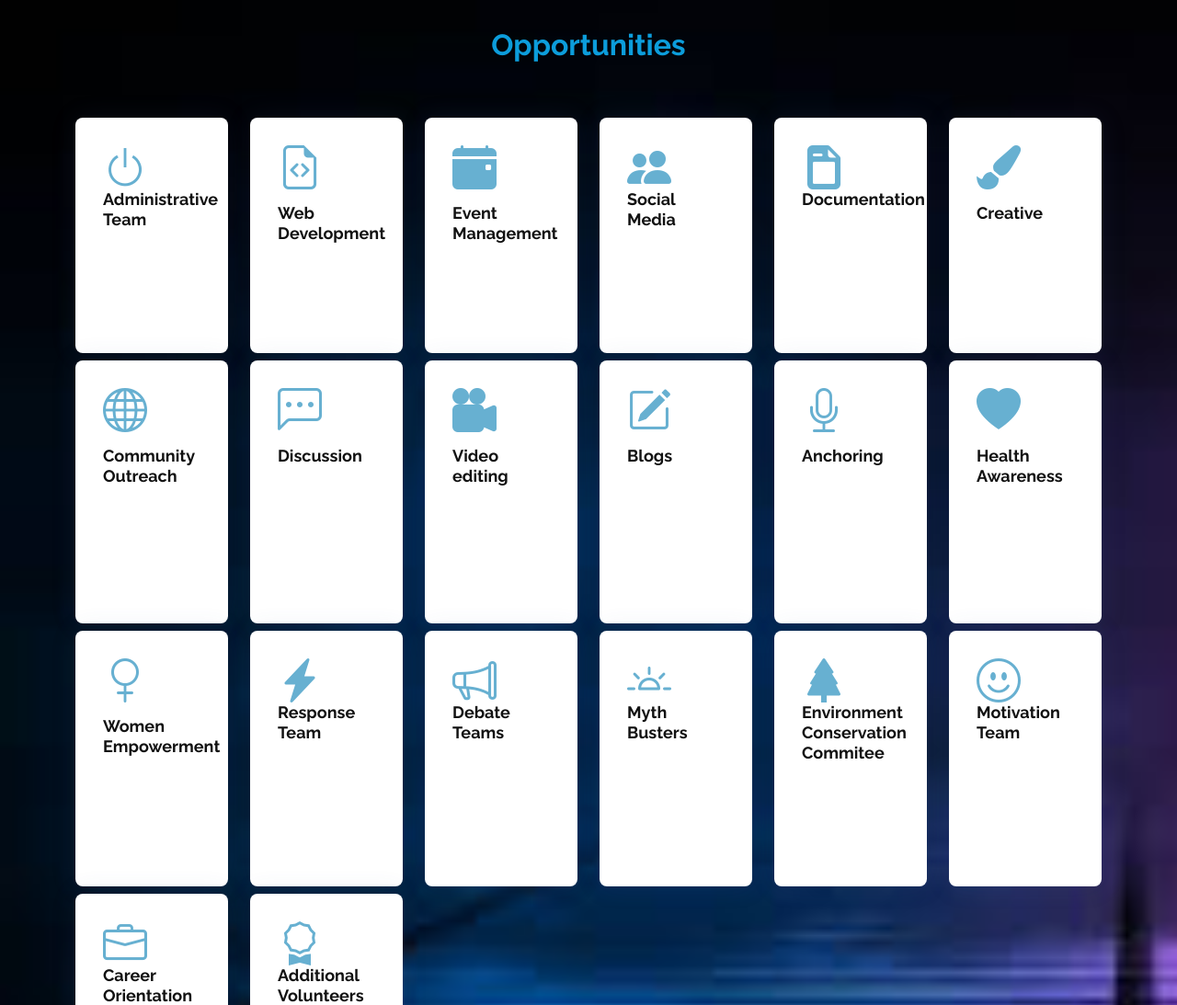
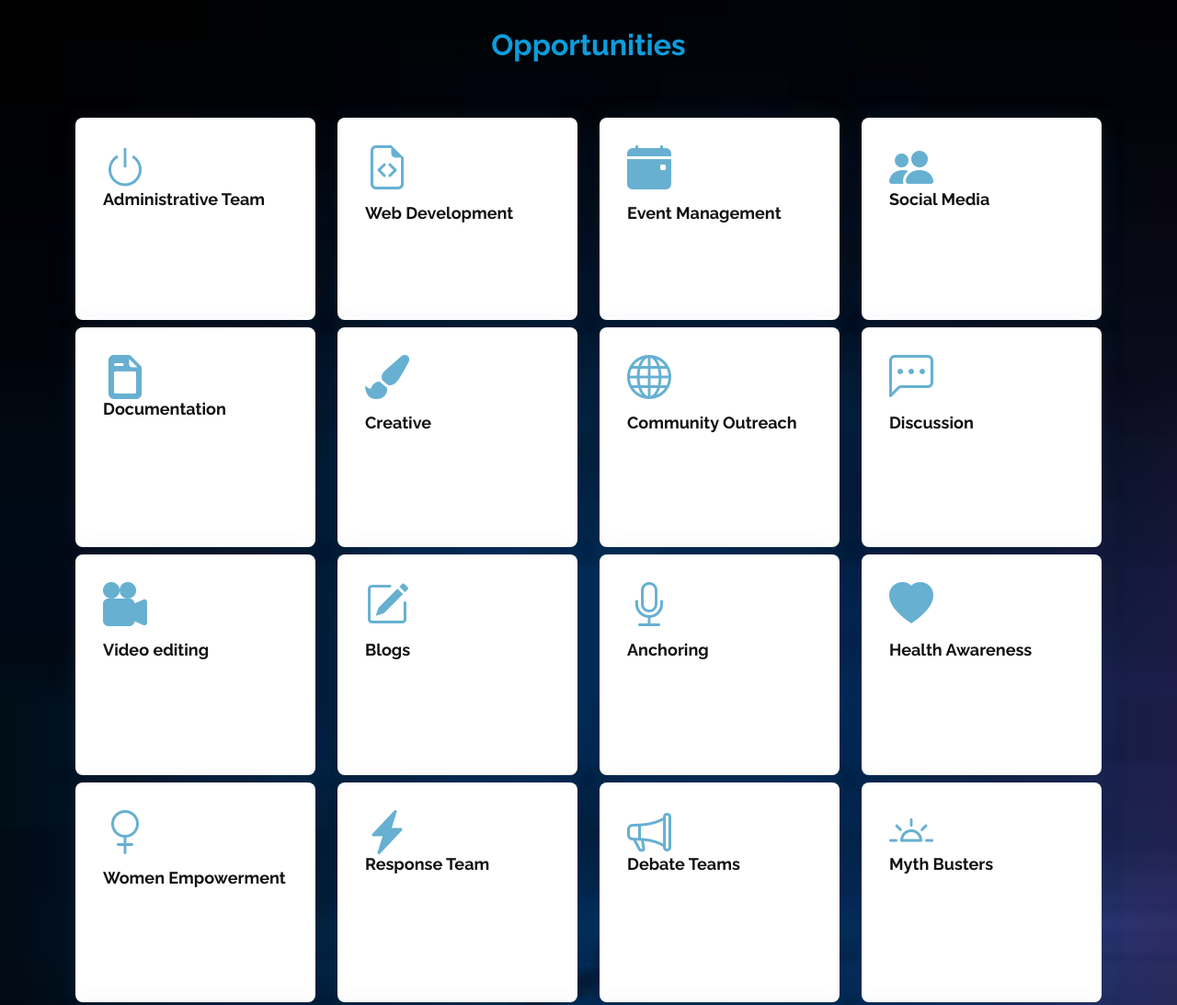
Before and after one commit to nssvitap/NSSVITAP, a plain HTML site: page index.html in a window 1280 px wide. Shown: the part 1780-2873 px from the top of the page at 92% size. Drawn offline with nearby package versions, Linux system fonts and the light colour scheme; a script that the page names is missing.

Commit message:
Reverted all changes to opportunity box

```diff
--- a/assets/css/style.css
+++ b/assets/css/style.css
@@ -710,8 +710,8 @@ section {
 }
 
 .services .description {
-  font-size: 13px;
-  line-height: 15px;
+  font-size: 15px;
+  line-height: 20px;
   margin-bottom: 0;
 }
 
--- a/index.html
+++ b/index.html
@@ -177,7 +177,7 @@
         </div>
 
         <div class="row">
-          <div class="col-md-6 col-lg-2 d-flex align-items-stretch mb-5 mb-lg-0">
+          <div class="col-md-6 col-lg-3 d-flex align-items-stretch mb-5 mb-lg-0">
             <div class="icon-box" data-aos="fade-up" data-aos-delay="300">
               <div class="icon"><i class="bi bi-power"></i>
               <h4 class="title"><a href="">Administrative Team</a></h4>
@@ -186,7 +186,7 @@
             </div>
           </div>
 
-          <div class="col-md-6 col-lg-2 d-flex align-items-stretch mb-5 mb-lg-0">
+          <div class="col-md-6 col-lg-3 d-flex align-items-stretch mb-5 mb-lg-0">
             <div class="icon-box" data-aos="fade-up">
               <div class="icon"><i class="bi bi-file-earmark-code"></i></div>
               <h4 class="title"><a href="">Web Development</a></h4>
@@ -194,7 +194,7 @@
             </div>
           </div>
 
-          <div class="col-md-6 col-lg-2 d-flex align-items-stretch mb-5 mb-lg-0">
+          <div class="col-md-6 col-lg-3 d-flex align-items-stretch mb-5 mb-lg-0">
             <div class="icon-box" data-aos="fade-up" data-aos-delay="200">
               <div class="icon"><i class="bi bi-calendar-event-fill"></i></div>
               <h4 class="title"><a href="">Event Management</a></h4>
@@ -202,7 +202,7 @@
             </div>
           </div>
 
-          <div class="col-md-6 col-lg-2 d-flex align-items-stretch mb-5 mb-lg-0">
+          <div class="col-md-6 col-lg-3 d-flex align-items-stretch mb-5 mb-lg-0">
             <div class="icon-box" data-aos="fade-up" data-aos-delay="100">
               <div class="icon"><i class="bi bi-people-fill"></i>
               <h4 class="title"><a href="">Social Media</a></h4>
@@ -211,7 +211,7 @@
             </div>
           </div>
 
-          <div class="col-md-6 col-lg-2 d-flex align-items-stretch mb-5 mb-lg-0">
+          <div class="col-md-6 col-lg-3 mt-2 d-flex align-items-stretch mb-5 mb-lg-0">
             <div class="icon-box" data-aos="fade-up" data-aos-delay="300">
               <div class="icon"><i class="bi bi-file-earmark-post-fill"></i>
               <h4 class="title"><a href="">Documentation</a></h4>
@@ -220,63 +220,63 @@
             </div>
           </div>
 
-          <div class="col-md-6 col-lg-2 d-flex align-items-stretch mb-5 mb-lg-0">
+          <div class="col-md-6 col-lg-3 mt-2 d-flex align-items-stretch mb-5 mb-lg-0">
             <div class="icon-box" data-aos="fade-up" data-aos-delay="300">
               <div class="icon"><i class="fas fa-paint-brush"></i></div>
               <h4 class="title"><a href="">Creative</a></h4>
               <p class="description">Responsible to design and excecute the campaigns of NSS at VITAP. </p>
             </div>
           </div>
-          <div class="col-md-6 col-lg-2 mt-2 d-flex align-items-stretch mb-5 mb-lg-0">
+          <div class="col-md-6 col-lg-3 mt-2 d-flex align-items-stretch mb-5 mb-lg-0">
             <div class="icon-box" data-aos="fade-up" data-aos-delay="300">
               <div class="icon"><i class="bi bi-globe"></i></div>
               <h4 class="title"><a href="">Community Outreach</a></h4>
               <p class="description">Responsible to develop and maintain a good public connections and promote NSS VITAP Club.</p>
             </div>
           </div>
-          <div class="col-md-6 col-lg-2 mt-2 d-flex align-items-stretch mb-5 mb-lg-0">
+          <div class="col-md-6 col-lg-3 mt-2 d-flex align-items-stretch mb-5 mb-lg-0">
             <div class="icon-box" data-aos="fade-up" data-aos-delay="300">
               <div class="icon"><i class="bi bi-chat-left-dots"></i></div>
               <h4 class="title"><a href="">Discussion</a></h4>
               <p class="description">Responsible to discuss and to impart new ideas for any  social issues.</p>
             </div>
           </div>
-          <div class="col-md-6 col-lg-2 mt-2 d-flex align-items-stretch mb-5 mb-lg-0">
+          <div class="col-md-6 col-lg-3 mt-2 d-flex align-items-stretch mb-5 mb-lg-0">
             <div class="icon-box" data-aos="fade-up" data-aos-delay="300">
               <div class="icon"><i class="bi bi-camera-reels-fill"></i></div>
               <h4 class="title"><a href="">Video editing</a></h4>
               <p class="description">Responsible to create and edit videos regarding NSS at VITAP.</p>
             </div>
           </div>
-          <div class="col-md-6 col-lg-2 mt-2 d-flex align-items-stretch mb-5 mb-lg-0">
+          <div class="col-md-6 col-lg-3 mt-2 d-flex align-items-stretch mb-5 mb-lg-0">
             <div class="icon-box" data-aos="fade-up" data-aos-delay="300">
               <div class="icon"><i class="bi bi-pencil-square"></i></div>
               <h4 class="title"><a href="">Blogs</a></h4>
               <p class="description">Responsible to write inspirational ideas in the form of blogs.</p>
             </div>
           </div>
-          <div class="col-md-6 col-lg-2 mt-2 d-flex align-items-stretch mb-5 mb-lg-0">
+          <div class="col-md-6 col-lg-3 mt-2 d-flex align-items-stretch mb-5 mb-lg-0">
             <div class="icon-box" data-aos="fade-up" data-aos-delay="300">
               <div class="icon"><i class="bi bi-mic"></i></div>
               <h4 class="title"><a href="">Anchoring</a></h4>
               <p class="description">Responsible in engaging audience and presenting the ideas clearly with their anchoring skills.</p>
             </div>
           </div>
-          <div class="col-md-6 col-lg-2 mt-2 d-flex align-items-stretch mb-5 mb-lg-0">
+          <div class="col-md-6 col-lg-3 mt-2 d-flex align-items-stretch mb-5 mb-lg-0">
             <div class="icon-box" data-aos="fade-up" data-aos-delay="300">
               <div class="icon"><i class="bi bi-heart-fill"></i></div>
               <h4 class="title"><a href="">Health Awareness</a></h4>
               <p class="description">Responsible in creating awareness regarding health and wellbeing.</p>
             </div>
           </div>
-          <div class="col-md-6 col-lg-2 mt-2 d-flex align-items-stretch mb-5 mb-lg-0">
+          <div class="col-md-6 col-lg-3 mt-2 d-flex align-items-stretch mb-5 mb-lg-0">
             <div class="icon-box" data-aos="fade-up" data-aos-delay="300">
               <div class="icon"><i class="bi bi-gender-female"></i></div>
               <h4 class="title"><a href="">Women Empowerment</a></h4>
-              <p class="description">Responsible in creating awareness of women security and to empower women.</p>
+              <p class="description">Responsible in creating awareness of women security, to educate and empower women.</p>
             </div>
         </div>
-        <div class="col-md-6 col-lg-2 mt-2 d-flex align-items-stretch mb-5 mb-lg-0">
+        <div class="col-md-6 col-lg-3 mt-2 d-flex align-items-stretch mb-5 mb-lg-0">
           <div class="icon-box" data-aos="fade-up" data-aos-delay="300">
             <div class="icon"><i class="bi bi-lightning-charge-fill"></i>
             <h4 class="title"><a href="">Response Team</a></h4>
@@ -284,23 +284,23 @@
           </div>
           </div>
         </div>
-        <div class="col-md-6 col-lg-2 mt-2 d-flex align-items-stretch mb-5 mb-lg-0">
-          <div class="icon-box" data-aos="fade-up" data-aos-delay="300">
+          <div class="col-md-6 col-lg-3 mt-2 d-flex align-items-stretch mb-5 mb-lg-0">
+            <div class="icon-box" data-aos="fade-up" data-aos-delay="300">
               <div class="icon"><i class="bi bi-megaphone"></i>
               <h4 class="title"><a href="">Debate Teams</a></h4>
               <p class="description">Responsible for discussions on ongoing events and topics.</p>
             </div>
             </div>
           </div>
-          <div class="col-md-6 col-lg-2 mt-2 d-flex align-items-stretch mb-5 mb-lg-0">
-            <div class="icon-box" data-aos="fade-up" data-aos-delay="300">
+            <div class="col-md-6 col-lg-3 mt-2 d-flex align-items-stretch mb-5 mb-lg-0">
+              <div class="icon-box" data-aos="fade-up" data-aos-delay="300">
                 <div class="icon"><i class="bi bi-brightness-alt-high"></i>
                 <h4 class="title"><a href="">Myth Busters</a></h4>
                 <p class="description">Responsible to make understand the truth by busting the myths.</p>
               </div>
               </div>
             </div>
-            <div class="col-md-6 col-lg-2 mt-2 d-flex align-items-stretch mb-5 mb-lg-0">
+            <div class="col-md-6 col-lg-3 mt-2 d-flex align-items-stretch mb-5 mb-lg-0">
               <div class="icon-box" data-aos="fade-up" data-aos-delay="300">
                 <div class="icon"><i class="bi bi-tree-fill"></i>
                 <h4 class="title"><a href="">Environment Conservation Commitee</a></h4>
@@ -308,7 +308,7 @@
               </div>
               </div>
             </div>
-            <div class="col-md-6 col-lg-2 mt-2 d-flex align-items-stretch mb-5 mb-lg-0">
+            <div class="col-md-6 col-lg-3 mt-2 d-flex align-items-stretch mb-5 mb-lg-0">
               <div class="icon-box" data-aos="fade-up" data-aos-delay="300">
                 <div class="icon"><i class="bi bi-emoji-smile"></i>
                 <h4 class="title"><a href="">Motivation Team</a></h4>
@@ -316,7 +316,7 @@
                 </div>
               </div>
             </div>
-            <div class="col-md-6 col-lg-2 mt-2 d-flex align-items-stretch mb-5 mb-lg-0">
+            <div class="col-md-6 col-lg-3 mt-2 d-flex align-items-stretch mb-5 mb-lg-0">
               <div class="icon-box" data-aos="fade-up" data-aos-delay="300">
                 <div class="icon"><i class="bi bi-briefcase"></i>
                 <h4 class="title"><a href="">Career Orientation Team</a></h4>
@@ -324,7 +324,7 @@
                 </div>
               </div>
             </div>
-            <div class="col-md-6 col-lg-2 mt-2 d-flex align-items-stretch mb-5 mb-lg-0">
+            <div class="col-md-6 col-lg-3 mt-2 d-flex align-items-stretch mb-5 mb-lg-0">
               <div class="icon-box" data-aos="fade-up" data-aos-delay="300">
                 <div class="icon"><i class="bi bi-award"></i>
                 <h4 class="title"><a href="">Additional Volunteers</a></h4>
@@ -391,7 +391,7 @@
           <div class="col-lg-3 col-md-6 d-md-flex align-items-md-stretch">
             <div class="count-box">
               <i class="bi bi-emoji-smile"></i>
-              <span data-purecounter-start="0" data-purecounter-end="5000" data-purecounter-duration="1" class="purecounter"></span>
+              <span data-purecounter-start="0" data-purecounter-end="300" data-purecounter-duration="1" class="purecounter"></span>
               <p><strong>Happy Volunteers</strong> </p>
             </div>
           </div>
@@ -399,7 +399,7 @@
           <div class="col-lg-3 col-md-6 d-md-flex align-items-md-stretch">
             <div class="count-box">
               <i class="bi bi-journal-richtext"></i>
-              <span data-purecounter-start="0" data-purecounter-end="300" data-purecounter-duration="1" class="purecounter"></span>
+              <span data-purecounter-start="0" data-purecounter-end="521" data-purecounter-duration="1" class="purecounter"></span>
               <p><strong>Projects</strong></p>
             </div>
           </div>
@@ -407,7 +407,7 @@
           <div class="col-lg-3 col-md-6 d-md-flex align-items-md-stretch">
             <div class="count-box">
               <i class="bi bi-headset"></i>
-              <span data-purecounter-start="0" data-purecounter-end="5000" data-purecounter-duration="1" class="purecounter"></span>
+              <span data-purecounter-start="0" data-purecounter-end="1463" data-purecounter-duration="1" class="purecounter"></span>
               <p><strong>Hours Of Support</strong></p>
             </div>
           </div>
@@ -415,7 +415,7 @@
           <div class="col-lg-3 col-md-6 d-md-flex align-items-md-stretch">
             <div class="count-box">
               <i class="bi bi-people"></i>
-              <span data-purecounter-start="0" data-purecounter-end="30" data-purecounter-duration="1" class="purecounter"></span>
+              <span data-purecounter-start="0" data-purecounter-end="15" data-purecounter-duration="1" class="purecounter"></span>
               <p><strong>Events</strong></p>
             </div>
           </div>
```
